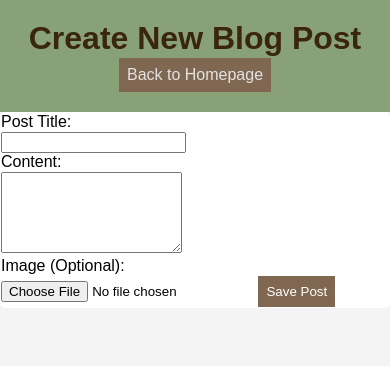
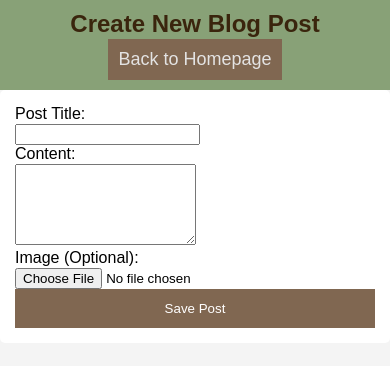
Before and after one commit to mitzigarciaa/dynamic-blog-website, a plain HTML site: page new-post.html in a window 390 px wide. Drawn offline with Linux system fonts and the light colour scheme.

Commit message:
Add responsive styling to all pages

```diff
--- a/styles.css
+++ b/styles.css
@@ -83,3 +83,140 @@ label {
 #edit-btn, #save-btn, #delete-btn {
     margin-top: 8px;
 }
+
+body {
+    font-family: Arial, sans-serif;
+    margin: 0;
+    padding: 0;
+    background-color: #f4f4f4;
+}
+
+header {
+    background-color: #88a177;
+    color: rgb(58, 37, 13);
+    padding: 20px;
+    text-align: center;
+}
+
+h1 {
+    margin: 0;
+}
+
+a {
+    color: #e3e3e3;
+    text-decoration: none;
+    padding: 8px;
+    margin-top: 1px;
+    display: inline-block;
+    background-color: #806751;
+}
+
+a:hover {
+    background-color: #987f69;
+}
+
+ul {
+    padding: 0;
+    list-style: none;
+}
+
+li {
+    background-color: white;
+    margin: 1px;
+    padding: 10px;
+    border-radius: 5px;
+}
+
+button {
+    background-color: #806751;
+    color: white;
+    border: none;
+    padding: 8px;
+    cursor: pointer;
+}
+
+button:hover {
+    background-color: #ac936b;
+}
+
+form {
+    max-width: 500px;
+    margin: 0 auto;
+    padding: 1px;
+    background-color: white;
+    border-radius: 5px;
+}
+
+label {
+    display: block;
+    margin-bottom: 1px;
+}
+
+#edit-btn, #save-btn, #delete-btn {
+    margin-top: 8px;
+}
+
+@media screen and (max-width: 768px) {
+    header {
+        padding: 15px;
+    }
+
+    .container {
+        padding: 10px;
+    }
+
+    form {
+        max-width: 100%;
+        padding: 20px;
+    }
+
+    ul {
+        padding-left: 10px;
+    }
+
+    li {
+        padding: 8px;
+    }
+
+    button {
+        padding: 10px;
+    }
+}
+
+@media screen and (max-width: 480px) {
+    header {
+        padding: 10px;
+        font-size: 18px;
+    }
+
+    h1 {
+        font-size: 24px;
+    }
+
+    .container {
+        padding: 5px;
+    }
+
+    form {
+        max-width: 100%;
+        padding: 15px;
+    }
+
+    button {
+        width: 100%;
+        padding: 12px;
+    }
+
+    a {
+        padding: 10px;
+    }
+
+    ul {
+        padding-left: 5px;
+    }
+
+    li {
+        padding: 6px;
+        font-size: 14px;
+    }
+}
```
